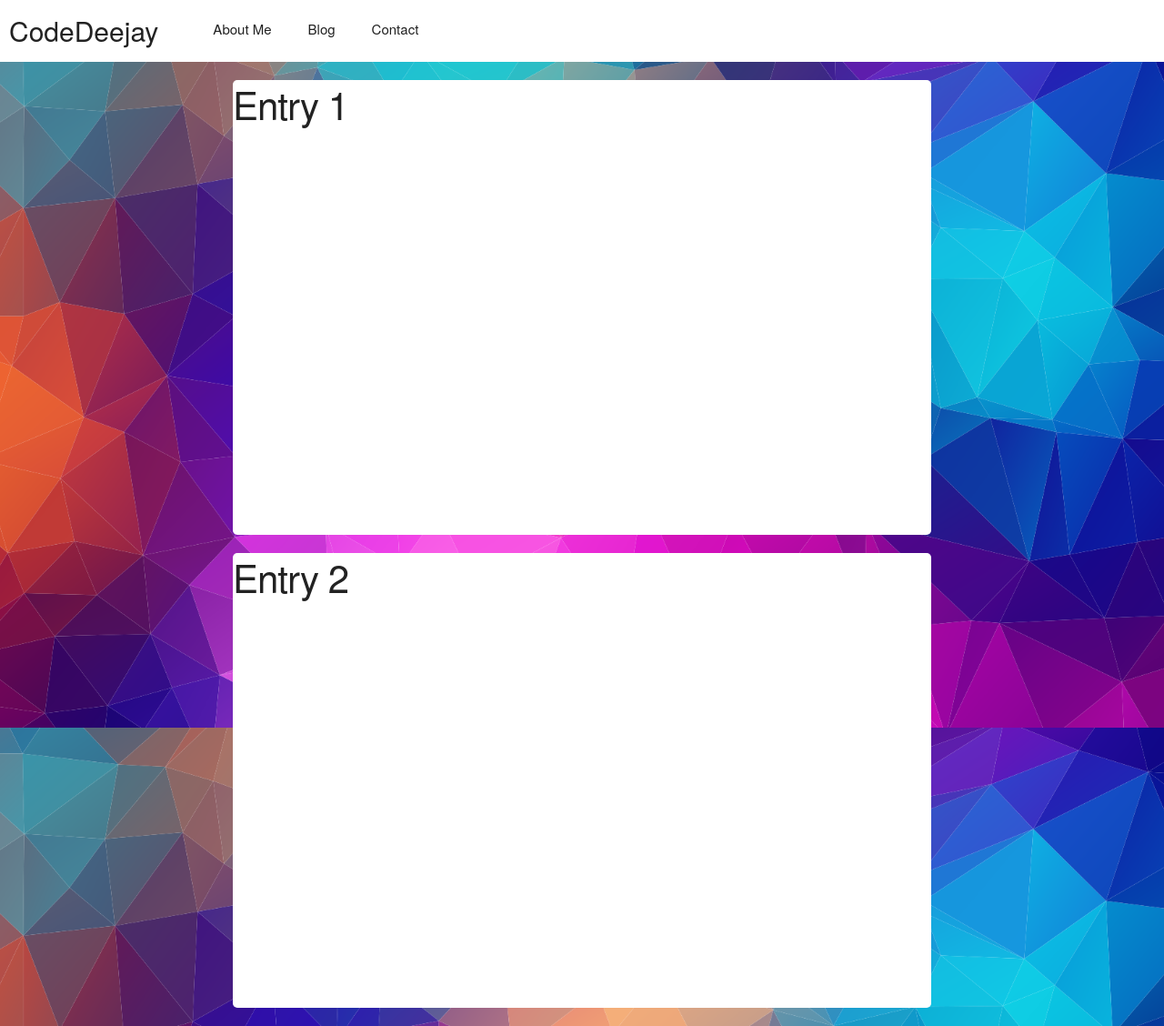
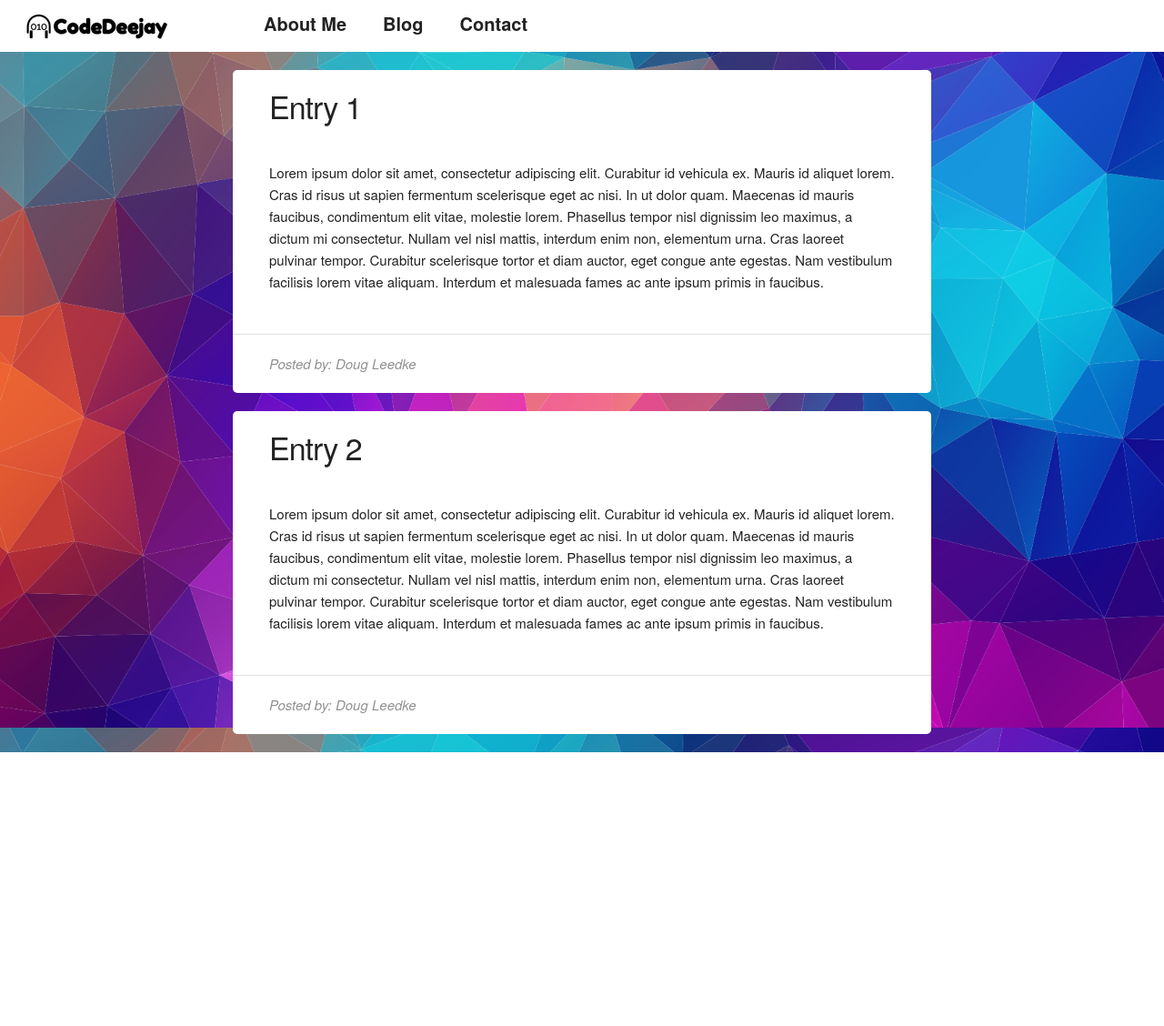
Before and after one commit to djleedke/code-deejay, a Django app: page / in a window 1280 px wide. Shown: the whole page at 91% size. After the commit the page ends 827 px from the top, so only its background shows below. Run offline with Django 3.2, Linux system fonts and the light colour scheme.

Commit message:
Added further CSS and background to blog page along with updated logo

```diff
--- a/blog/static/blog/blog.css
+++ b/blog/static/blog/blog.css
@@ -5,33 +5,59 @@
     display:flex;
     background-color:white;
     margin-bottom:20px;
+    align-items: center;
 }
 .logo {
-    padding:10px;
-    font-size: 2em;
+    padding-left:20px;
+    height:100%;
 }
+
 nav ul {
     display:flex;
-    margin:0 0 0 30px;
+    margin:0;
+    height:100%;
 }
 nav li {
     list-style-type: none;
     margin:0px;
-    padding:20px;
+    padding:10px 20px 10px 20px;
+    font-size:20px;
+    font-weight: bold;
+    border-bottom:5px solid transparent;
 }
 
-/*---------- Body ----------*/
+nav li:hover {
+    border-bottom: 5px solid black;
+}
 
-body {
-    background: rgb(249,250,250);
-    background: linear-gradient(330deg, rgba(249,250,250,1) 0%, rgba(204,159,92,1) 25%, rgba(137,139,134,1) 49%, rgba(92,88,88,1) 78%, rgba(56,64,64,1) 100%);
-}
+/*---------- Entry Cards ----------*/
 
 .entry-card{
     background-color:white;
     border-radius:5px;
-    min-height: 500px;
+    min-height: 0px;
     margin: auto;
     margin-bottom: 20px;
     width:80%;
+    position:relative;
 }
+
+.entry-title {
+    padding: 20px 0 20px 40px;
+    font-size:34px;
+}
+
+.entry-description {
+    padding: 0 40px 20px 40px;
+}
+
+.entry-card hr {
+    margin:0px;
+}
+
+.entry-footer {
+    padding: 20px 0 20px 40px;
+    bottom:0;
+    font-style: italic;
+    color:rgb(145, 145, 145);
+}
--- a/blog/templates/blog/index.html
+++ b/blog/templates/blog/index.html
@@ -22,7 +22,9 @@
     }
 </style>
     <header class="main-header">
-        <div class="logo">CodeDeejay</div>
+        <!--<div class="logo">CodeDeejay</div>-->
+        <img class="logo" src="{% static 'blog/logo-small.png' %}">
+        <div class="container">
             <nav>
                 <ul>
                     <li>About Me</li>
@@ -30,16 +32,37 @@
                     <li>Contact</li>
                 </ul>
             </nav>
+        </div>
     </header>
     <div class="container">
         <div class="row">
             <div class="entry-card">
-                <h2>Entry 1</h2>
+                <h1 class="entry-title">Entry 1</h1>
+                <p class="entry-description">
+                    Lorem ipsum dolor sit amet, consectetur adipiscing elit. Curabitur id vehicula ex. Mauris id aliquet lorem.
+                    Cras id risus ut sapien fermentum scelerisque eget ac nisi. In ut dolor quam. Maecenas id mauris faucibus,
+                    condimentum elit vitae, molestie lorem. Phasellus tempor nisl dignissim leo maximus, a dictum mi consectetur.
+                    Nullam vel nisl mattis, interdum enim non, elementum urna. Cras laoreet pulvinar tempor. Curabitur scelerisque
+                    tortor et diam auctor, eget congue ante egestas. Nam vestibulum facilisis lorem vitae aliquam. Interdum et malesuada
+                    fames ac ante ipsum primis in faucibus.
+                </p>
+                <hr>
+                <div class="entry-footer">Posted by: Doug Leedke</div>
             </div>
         </div>
         <div class="row">
             <div class="entry-card">
-                <h2>Entry 2</h2>
+                <h1 class="entry-title">Entry 2</h1>
+                <p class="entry-description">
+                    Lorem ipsum dolor sit amet, consectetur adipiscing elit. Curabitur id vehicula ex. Mauris id aliquet lorem.
+                    Cras id risus ut sapien fermentum scelerisque eget ac nisi. In ut dolor quam. Maecenas id mauris faucibus,
+                    condimentum elit vitae, molestie lorem. Phasellus tempor nisl dignissim leo maximus, a dictum mi consectetur.
+                    Nullam vel nisl mattis, interdum enim non, elementum urna. Cras laoreet pulvinar tempor. Curabitur scelerisque
+                    tortor et diam auctor, eget congue ante egestas. Nam vestibulum facilisis lorem vitae aliquam. Interdum et malesuada
+                    fames ac ante ipsum primis in faucibus.
+                </p>
+                <hr>
+                <div class="entry-footer">Posted by: Doug Leedke</div>
             </div>
         </div>
     </div>
```
Also changed, not shown: blog/static/blog/blue-vector.png (deleted), blog/static/blog/logo-small.png (added), blog/static/blog/logo.png (added). Lines whose indentation alone changed are shown as unchanged.
